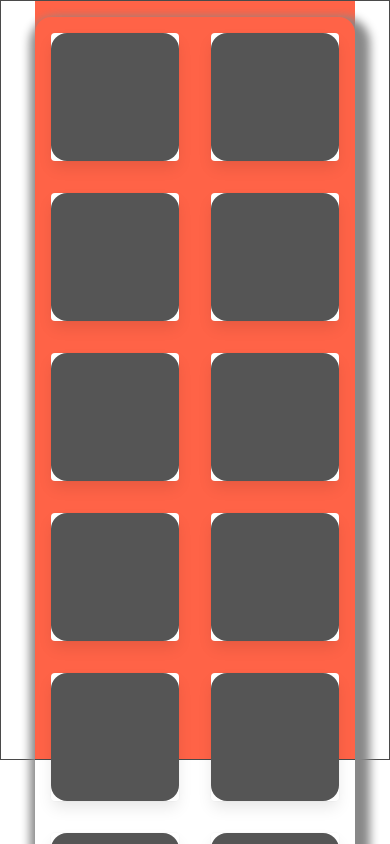
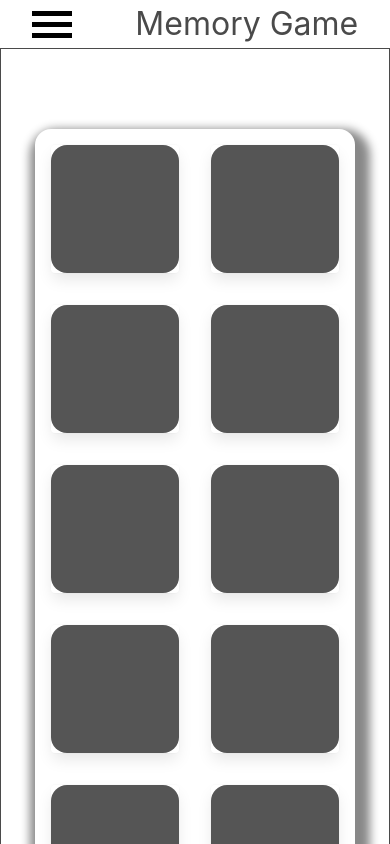
Before and after one commit to Erisvam/MemoryGame, an Angular app: page / in a window 390 px wide. Shown: the top 844 px of the page. Built offline with nearby package versions, Linux system fonts and the light colour scheme.

Commit message:
aplicando menu lateral

```diff
--- a/src/app/app.component.html
+++ b/src/app/app.component.html
@@ -1,4 +1,4 @@
-<!-- <app-header></app-header> -->
+<app-header></app-header>
 <app-board></app-board>
 
 <!-- <div *ngIf="gameInProcess; else gameOver">
--- a/src/app/components/board/board.component.scss
+++ b/src/app/components/board/board.component.scss
@@ -1,29 +1,23 @@
 .content {
 
   width: 100%;
-  height: 90%;
+  height: auto;
   border: 1px solid;
   display: flex;
   justify-content: center;
-
+  align-items: center;
   perspective: 600px;
 
   .row{
     display: flex;
     flex-direction: column;
     justify-content: start;
-    padding-top: 1rem;
-    background-color: tomato;
+    padding-top: 5rem;
     width: auto;
 
      .container-card{
       display: grid;
       grid-template-columns: repeat(4, 1fr);
-      // display: flex;
-      // justify-content: space-around;
-      // align-items: center;
-      // flex-wrap: wrap;
-      // width: 43rem;
       border-radius: 1rem;
       box-shadow: 5px 10px 10px 10px #888888;
 
--- a/src/app/template/header/header.component.html
+++ b/src/app/template/header/header.component.html
@@ -1,22 +1,28 @@
-<div class="row header-conteiner on">
-
+<div class="row header-conteiner">
   <div class="row">
     <h1 class="is-size-1">Memory Game</h1>
+
+    <div class="menu-section">
+      <div class="menu-toggle" (click)="menuToggle()">
+        <div class="one"></div>
+        <div class="two"></div>
+        <div class="three"></div>
       </div>
-
 
       <div class="row">
         <div class="col stars">
           <span *ngFor="let star of arrStars">
-        <img [src]="star.showStar()"/>
+            <img [src]="star.showStar()" />
           </span>
         </div>
         <div class="col">
           <p>12:33</p>
         </div>
-    <div class="col">{{moves}} Moves</div>
+        <div class="col">{{ moves }} Moves</div>
         <div class="col return">
-      <span><img src="./../../../assets/img/return.svg"/></span>
+          <span><img src="./../../../assets/img/return.svg" /></span>
         </div>
       </div>
     </div>
+  </div>
+</div>
--- a/src/app/template/header/header.component.scss
+++ b/src/app/template/header/header.component.scss
@@ -31,23 +31,86 @@
 }
 
 
-@media (max-width:360px){
-  .on{
+@media (max-width:540px){
+  .header-conteiner{
+
     .row:nth-child(1){
-      h1{
+      width: 100%;
+      display: flex;
+      justify-content: space-around;
+      align-items: center;
+      flex-direction: row-reverse;
+
+      h1 {
         font-size: 2rem !important;
       }
+
+      .one,
+      .two,
+      .three{
+        background-color: #000;
+        height: 5px;
+        width: 100%;
+        margin: 6px auto;
+
+        transition-duration: 0.3s;
+      }
+
+      .menu-toggle{
+        width: 40px;
+        height: auto;
+      }
+
+      // fullscreen
+      .menu-section.on{
+        position: absolute;
+        top: 0;
+        right: 0;
+
+        width: 100vw;
+        height: 100vh;
+
+        z-index: 10;
+        background-color: red;
+
+        .row:nth-child(2){
+          display: flex;
+          flex-direction: column;
+          justify-content: center;
+          align-items: center;
+          width: auto;
+          line-height: 8rem;
+          font-size: 2rem;
+          margin-top: 5rem;
+
+          .return img{
+            width: 2.5rem;
+            height: 2.5rem;
+          }
+        }
+        .menu-toggle{
+          position: absolute;
+          left: 40px;
+          top: 15px;
+
+          .one{
+            transform: rotate(45deg) translate(7px, 7px);
+          }
+          .two{
+            opacity: 0;
+          }
+          .three{
+            transform: rotate(-45deg) translate(10px, -8px);
+          }
+        }
+      }
+
+
     }
     .row:nth-child(2){
-      margin: 0;
-      background: tomato;
-      flex-direction: column;
-      align-items: center;
-      padding-top: 2rem;
+      display: none;
+    }
 
-      .col{
-        line-height: 3.5rem;
-      }
-    }
+
   }
 }
--- a/src/app/template/header/header.component.ts
+++ b/src/app/template/header/header.component.ts
@@ -11,6 +11,7 @@ export class HeaderComponent implements OnInit {
 
   arrStars: Stars[] = null;
   moves: number = 0;
+  show: boolean = true;
 
   constructor(private memoryGameService: MemoryGameService) {}
 
@@ -18,4 +19,13 @@ export class HeaderComponent implements OnInit {
     this.memoryGameService.changeMoves.subscribe(move => this.moves = move);
     this.arrStars = this.memoryGameService.arrStars;
   }
+
+  menuToggle(){
+    let menuSection = document.querySelector(".menu-section");
+
+    document.body.style.overflow = this.show ? "hidden" : "initial";
+    menuSection.classList.toggle("on", this.show);
+    this.show = !this.show
+
+  }
 }
```
Lines whose indentation alone changed are shown as unchanged.
